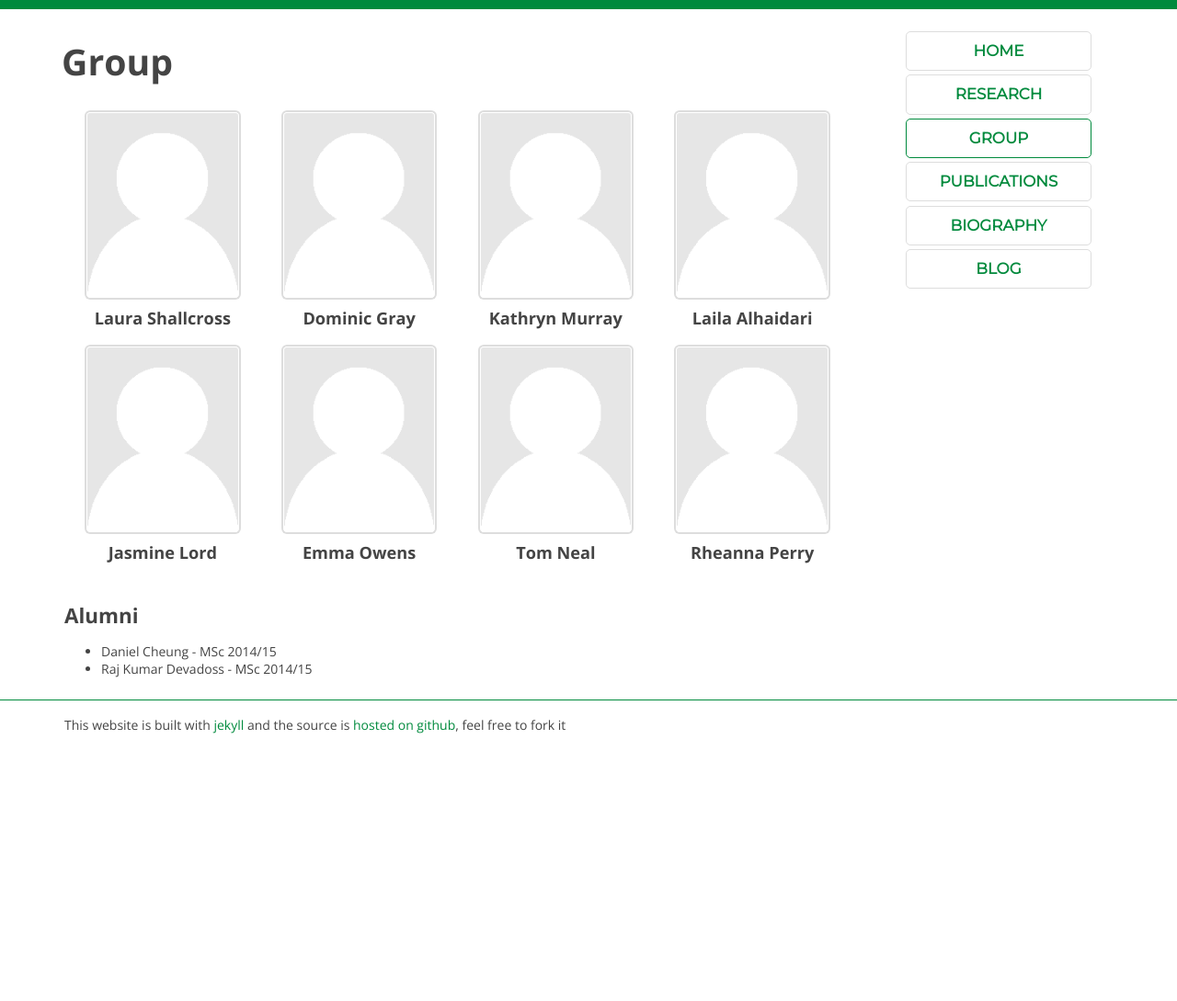
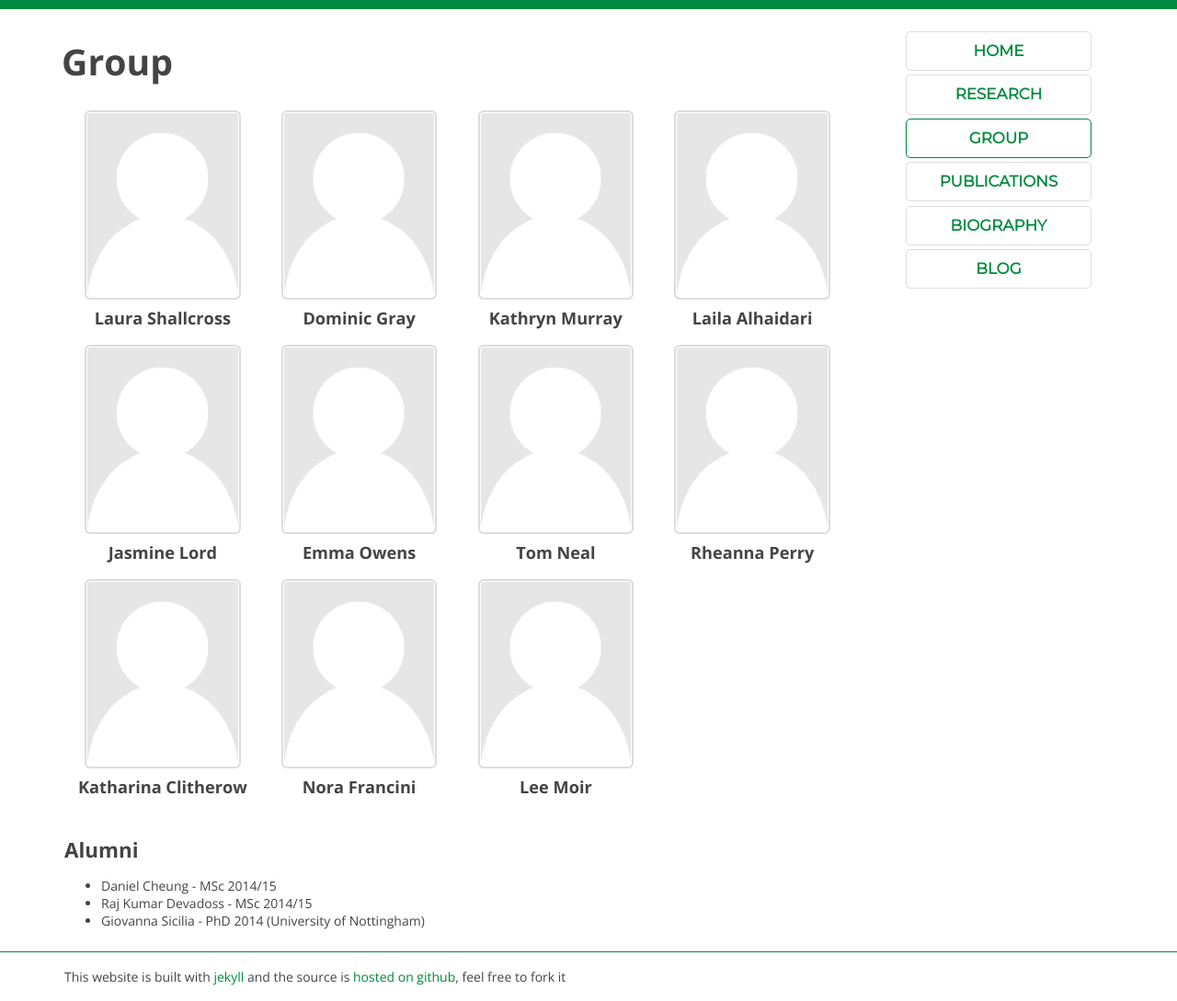
Before and after one commit to sebspain/sebspain.github.io, a Jekyll site: the page group/index.html, which Jekyll copies as it is, in a window 1280 px wide. Shown: the whole page at 92% size. Built offline with Jekyll 4.4.1, drawn with Linux system fonts in a browser that asks for light colours; Markdown is read by kramdown in place of the engine named in the settings; before the commit the page ends 900 px from its top, so only the background shows below that.

Commit message:
add Kathy

```diff
--- a/group/index.html
+++ b/group/index.html
@@ -15,7 +15,7 @@
 <script>
   MathJax.Hub.Config({
     tex2jax: {
-      inlineMath: [['$','$'], ['\(','\)']],
+      inlineMath: [['$','$'], ['\\(','\\)']],
       skipTags: ['script', 'noscript', 'style', 'textarea', 'pre']
     }
   });
@@ -89,6 +89,18 @@
                <a href="profiles/Rheanna_Perry.html"><img class="gallery" src="profiles/img/placeholder.png" alt="Picture of Student"></a>
                <h3 class="profile">Rheanna Perry</h3>
            </div>
+           <div class="no-gutters unit w-1-4">
+               <a href="profiles/Katharina_Clitherow.html"><img class="gallery" src="profiles/img/placeholder.png" alt="Picture of Student"></a>
+               <h3 class="profile">Katharina Clitherow</h3>
+           </div>
+           <div class="no-gutters unit w-1-4">
+            <a href="profiles/Nora_Francini.html"><img class="gallery" src="profiles/img/placeholder.png" alt="Picture of Student"></a>
+           <h3 class="profile">Nora Francini</h3>
+           </div>
+           <div class="no-gutters unit w-1-4">
+            <a href="profiles/Lee_Moir.html"><img class="gallery" src="profiles/img/placeholder.png" alt="Picture of Student"></a>
+           <h3 class="profile">Lee Moir</h3>
+           </div>
 
     </div>
 
@@ -133,6 +145,7 @@
         <ul>
             <li>Daniel Cheung - MSc 2014/15</li>
             <li>Raj Kumar Devadoss - MSc 2014/15</li>
+            <li>Giovanna Sicilia  - PhD 2014 (University of Nottingham)</li>
         </ul>
     </div>
 </div>
```
Also changed, not shown: group/profiles/Katharina_Clitherow.md (added, +12 -0 lines).
